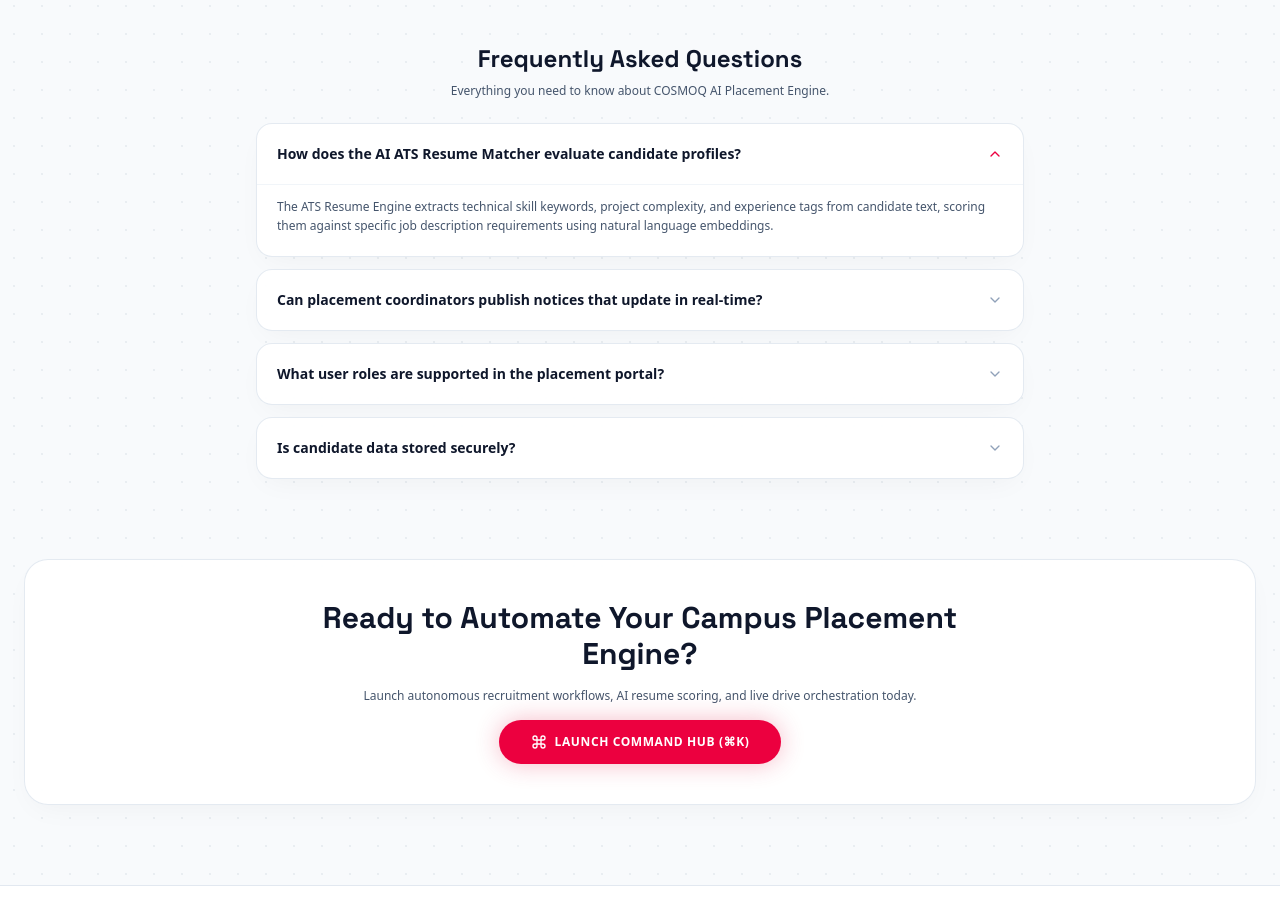
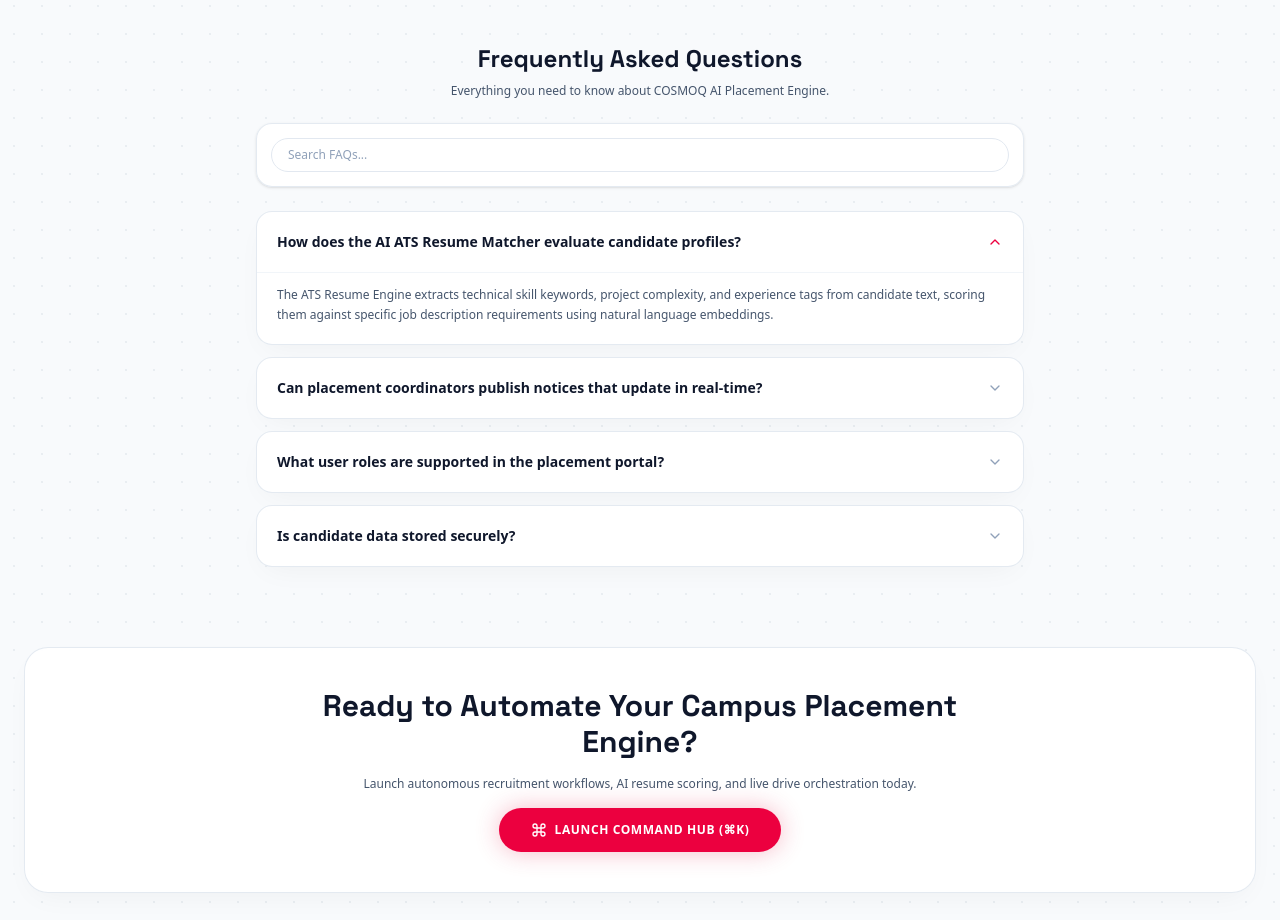
Before and after one commit to tamilselvam5884771-alt/Placement_Portal, a React (Vite) app: page / in a window 1280 px wide. Shown: the part 3200-4120 px from the top of the page. Built offline with nearby package versions, Linux system fonts and the light colour scheme; no server answers; the database is empty.

Commit message:
feat(faq): add live FAQ search filter, dark mode palette, and smooth accordion transitions

```diff
--- a/src/components/FaqSection.jsx
+++ b/src/components/FaqSection.jsx
@@ -2,6 +2,8 @@ import React from 'react';
 import { ChevronUp, ChevronDown } from 'lucide-react';
 
 export default function FaqSection({ openFaqIndex, setOpenFaqIndex, playAudioFeedback }) {
+  const [search, setSearch] = React.useState('');
+
   const faqs = [
     {
       q: "How does the AI ATS Resume Matcher evaluate candidate profiles?",
@@ -21,33 +23,54 @@ export default function FaqSection({ openFaqIndex, setOpenFaqIndex, playAudioFee
     }
   ];
 
+  const filteredFaqs = faqs.filter(f =>
+    f.q.toLowerCase().includes(search.toLowerCase()) ||
+    f.a.toLowerCase().includes(search.toLowerCase())
+  );
+
   return (
     <section className="mt-20 max-w-3xl mx-auto space-y-6">
       <div className="text-center space-y-2">
-        <h3 className="text-2xl font-bold text-slate-900 font-display">Frequently Asked Questions</h3>
-        <p className="text-xs text-slate-600">Everything you need to know about COSMOQ AI Placement Engine.</p>
+        <h3 className="text-2xl font-bold text-slate-900 dark:text-white font-display">Frequently Asked Questions</h3>
+        <p className="text-xs text-slate-600 dark:text-slate-400">Everything you need to know about COSMOQ AI Placement Engine.</p>
+      </div>
+
+      <div className="cosmo-glass p-3.5 rounded-2xl border border-slate-200 dark:border-slate-800 shadow-sm flex items-center justify-between">
+        <input
+          type="text"
+          placeholder="Search FAQs..."
+          value={search}
+          onChange={(e) => setSearch(e.target.value)}
+          className="w-full px-4 py-2 rounded-full text-xs bg-white dark:bg-slate-900 border border-slate-200 dark:border-slate-800 text-slate-900 dark:text-white placeholder:text-slate-400 focus:outline-none focus:border-rose-500"
+        />
       </div>
 
       <div className="space-y-3">
-        {faqs.map((faq, idx) => (
+        {filteredFaqs.length === 0 ? (
+          <div className="text-center py-8 text-xs text-slate-500 dark:text-slate-400 font-mono">
+            No FAQs match your search query.
+          </div>
+        ) : (
+          filteredFaqs.map((faq, idx) => (
             <div
               key={idx}
-            className="cosmo-glass-card rounded-2xl border border-slate-200 overflow-hidden shadow-sm"
+              className="cosmo-glass-card rounded-2xl border border-slate-200 dark:border-slate-800 overflow-hidden shadow-sm"
             >
               <button
                 onClick={() => { setOpenFaqIndex(openFaqIndex === idx ? null : idx); playAudioFeedback('click'); }}
-              className="w-full p-5 text-left flex items-center justify-between text-sm font-bold text-slate-900 hover:text-rose-600 transition-colors"
+                className="w-full p-5 text-left flex items-center justify-between text-sm font-bold text-slate-900 dark:text-white hover:text-rose-600 dark:hover:text-rose-400 transition-colors"
               >
                 <span>{faq.q}</span>
-              {openFaqIndex === idx ? <ChevronUp className="w-4 h-4 text-rose-600" /> : <ChevronDown className="w-4 h-4 text-slate-400" />}
+                {openFaqIndex === idx ? <ChevronUp className="w-4 h-4 text-rose-600 dark:text-rose-400" /> : <ChevronDown className="w-4 h-4 text-slate-400" />}
               </button>
               {openFaqIndex === idx && (
-              <div className="px-5 pb-5 text-xs text-slate-600 leading-relaxed border-t border-slate-100 pt-3 animate-in fade-in">
+                <div className="px-5 pb-5 text-xs text-slate-600 dark:text-slate-300 leading-relaxed border-t border-slate-100 dark:border-slate-800 pt-3 animate-fade-in-scale">
                   {faq.a}
                 </div>
               )}
             </div>
-        ))}
+          ))
+        )}
       </div>
     </section>
   );
```
Lines whose indentation alone changed are shown as unchanged.
